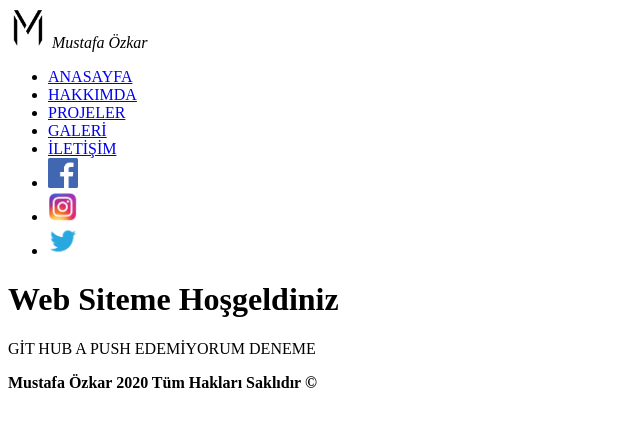
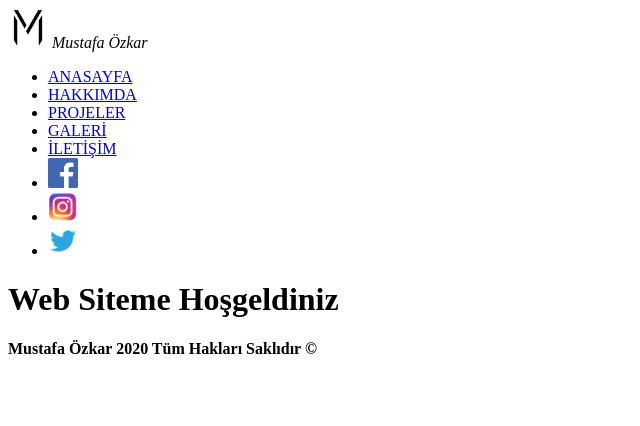
Before and after one commit to mustafaozkar/MyWebsite, a plain HTML site: page index.html in a window 1280 px wide. Shown: the whole page, without its empty margins (0-640 px from the left). Drawn offline with Linux system fonts and the light colour scheme.

Commit message:
düzenleme

```diff
--- a/index.html
+++ b/index.html
@@ -30,7 +30,7 @@
     </div>
       <!--Menu bitis-->
       <h1>Web Siteme Hoşgeldiniz</h1>
-        <p>GİT HUB A PUSH EDEMİYORUM DENEME </p>
+
 
 
 <!-- Footer Alanı baslangıc-->
```
